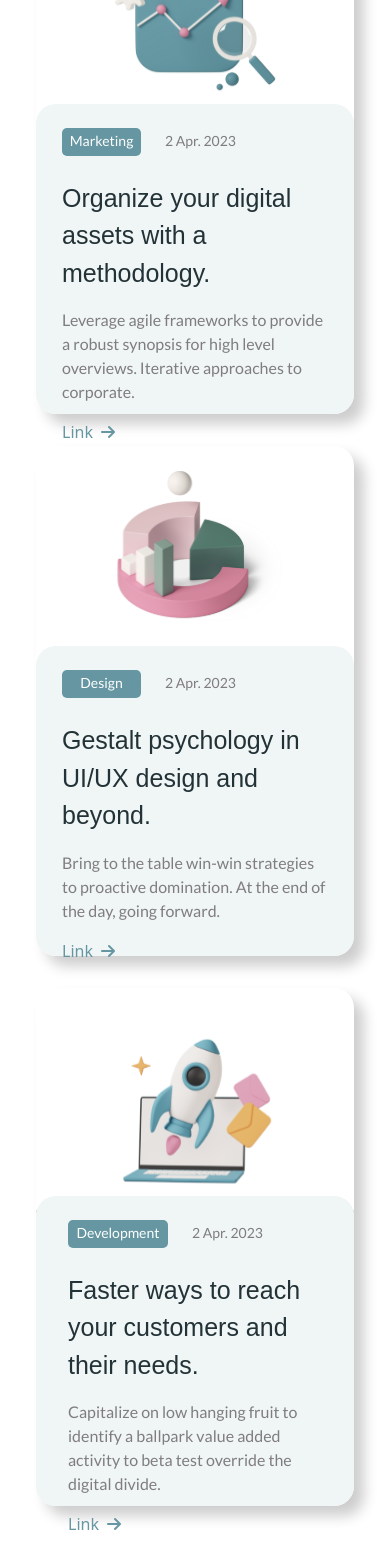
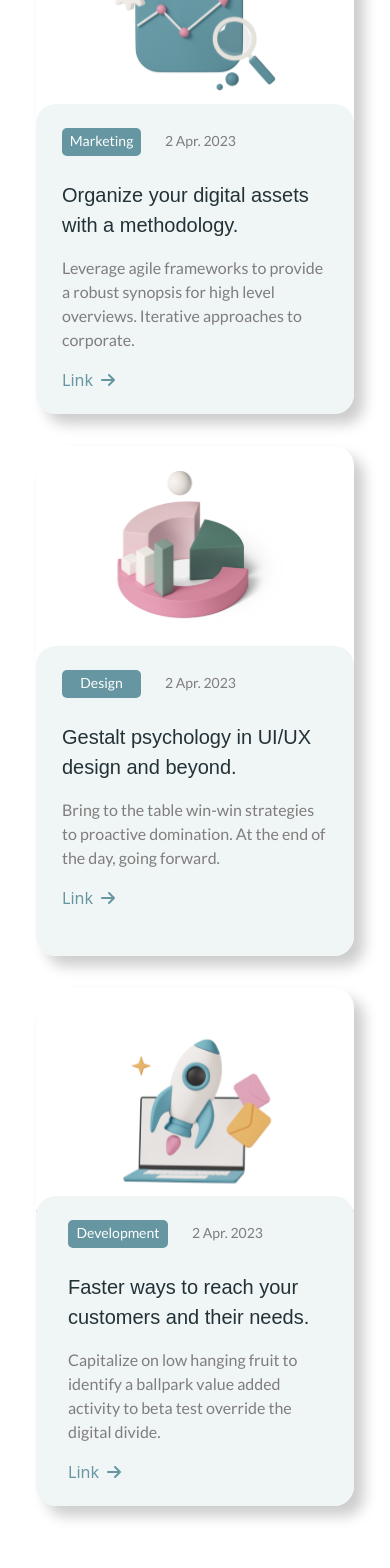
Before and after one commit to Nokihera/Figma-web-pj, a React (Vite) app: page / in a window 390 px wide. Shown: the part 4052-5620 px from the top of the page. Built offline with nearby package versions, Linux system fonts and the light colour scheme.

Commit message:
for phone

```diff
--- a/src/components/BlogPost.jsx
+++ b/src/components/BlogPost.jsx
@@ -33,7 +33,7 @@ const BlogPost = () => {
                   </span>
                 </div>
                 <div className="w-full h-[154px] flex flex-col gap-[16px]">
-                  <h1 className="font-futura text-[25px] text-[#223236]">
+                  <h1 className="font-futura text-[20px] md:text-[25px] text-[#223236]">
                     Organize your digital assets with a methodology.
                   </h1>
                   <p className="font-lato text-[16px] text-[#7F7D7D]">
@@ -58,7 +58,7 @@ const BlogPost = () => {
                   </span>
                 </div>
                 <div className="w-full md:w-[320px] h-[154px] flex flex-col gap-[16px]">
-                  <h1 className="font-futura text-[25px] text-[#223236]">
+                  <h1 className="font-futura text-[20px] md:text-[25px] text-[#223236]">
                     Gestalt psychology in UI/UX design and beyond.
                   </h1>
                   <p className="font-lato text-[16px] text-[#7F7D7D]">
@@ -87,7 +87,7 @@ const BlogPost = () => {
                   </span>
                 </div>
                 <div className="w-full md:w-[320px] h-[154px] flex flex-col gap-[16px]">
-                  <h1 className="font-futura text-[25px] text-[#223236]">
+                  <h1 className="font-futura text-[20px] md:text-[25px] text-[#223236]">
                     Faster ways to reach your customers and their needs.
                   </h1>
                   <p className="font-lato text-[16px] text-[#7F7D7D]">
```
